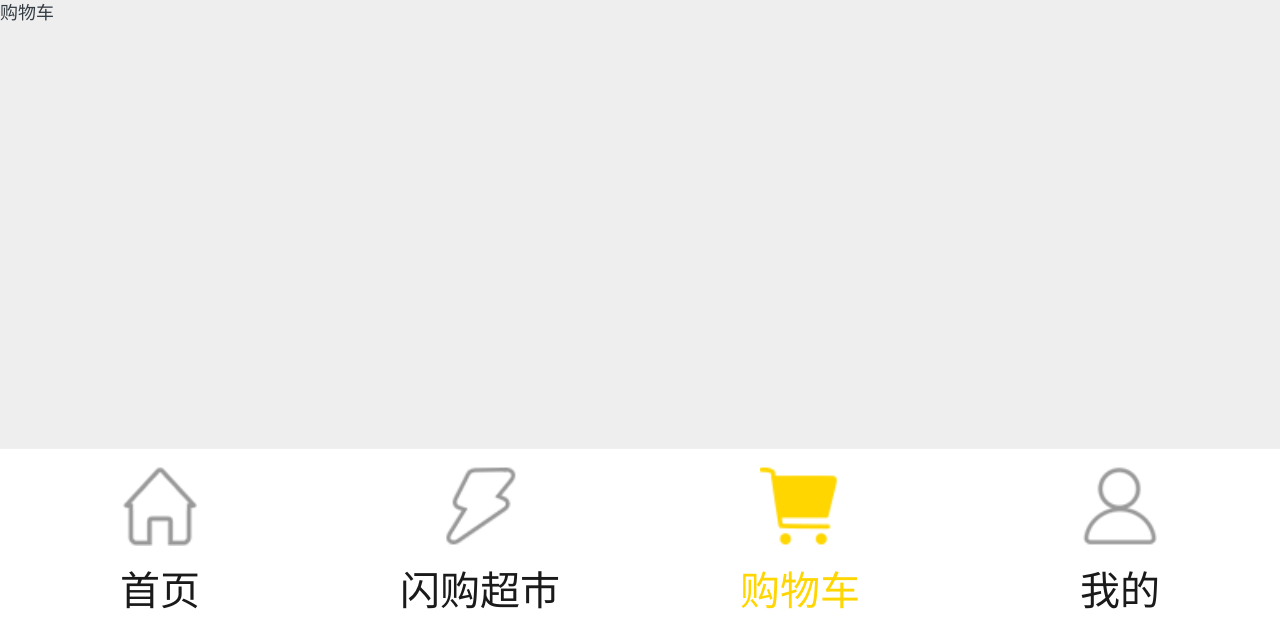
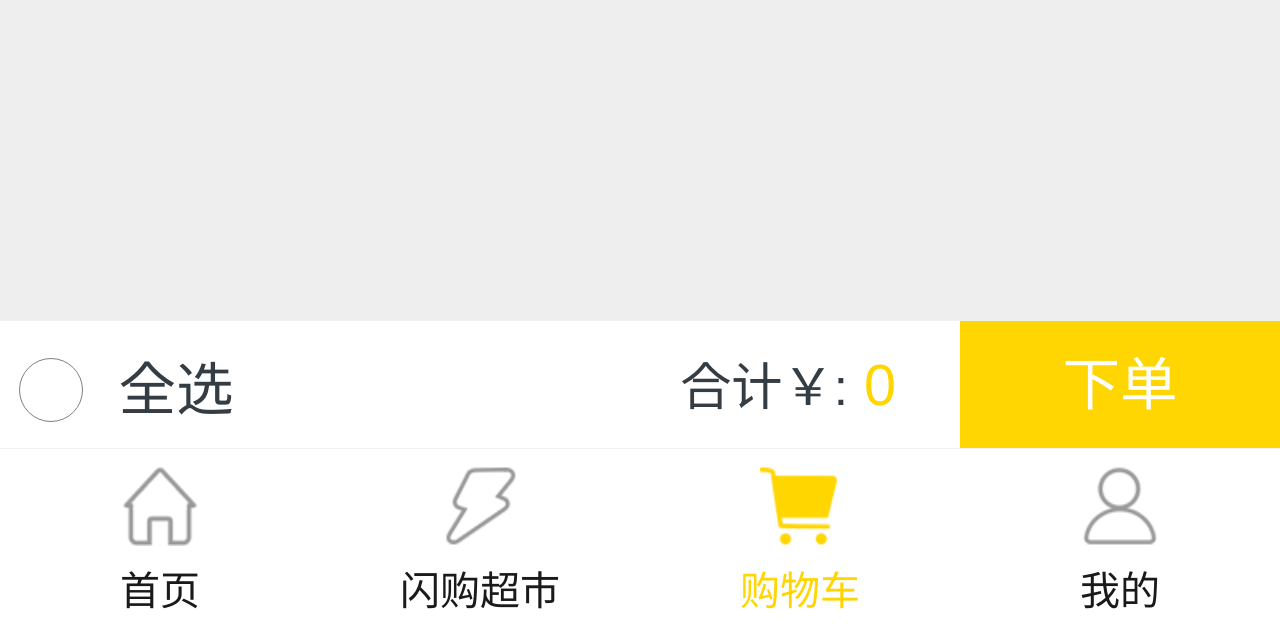
Before and after one commit to xkapg/JingLuo, a Django app: page /axf/cart/ in a window 1280 px wide. Shown: the part 176-800 px from the top of the page. Run offline with Django 3.2, Linux system fonts and the light colour scheme; some libraries are stand-ins or nearby versions.

Commit message:
购物车显示，购物车选中操作

```diff
--- a/app/models.py
+++ b/app/models.py
@@ -148,7 +148,6 @@ class User(models.Model):
     # token
     token = models.CharField(max_length=100)
 
-
 # 购物车 模型类
 class Cart(models.Model):
     # 用户
--- a/app/urls.py
+++ b/app/urls.py
@@ -15,4 +15,7 @@ urlpatterns = [
     url(r'checkuser/$', views.checkuser, name='checkuser'), # 用户名验证
 
     url(r'^addtocart/$', views.addtocart, name='addtocart'),    # 添加到购物车
+    url(r'^subtocart/$', views.subtocart, name='subtocart'),    # 购物车删减
+    url(r'changecartstatus/$', views.changecartstatus, name='changecartstatus'), # 修改选中状态
+    url(r'^changecartselect/$', views.changecartselect, name='changecartselect'),   # 全选/取消全选
 ]
--- a/app/views.py
+++ b/app/views.py
@@ -105,7 +105,25 @@ def market(request, categoryid, childid, sortid):
 
 # 购物车
 def cart(request):
-    return render(request, 'cart/cart.html')
+    token = request.session.get('token')
+    carts = []
+    if token:   # 已登录
+        # 根据token获取对应用户
+        user = User.objects.get(token=token)
+        # 根据用户，获取对应购物车 数据
+        carts = Cart.objects.filter(user=user).exclude(number=0)
+
+    # 一个班级 对应 多个学生
+    # 班级主表
+    # 学生从表 【声明关系】
+
+    responseDatra = {
+        'title': '购物车',
+        'carts': carts
+    }
+
+
+    return render(request, 'cart/cart.html', context=responseDatra)
 
 # 我的
 def mine(request):
@@ -255,3 +273,61 @@ def addtocart(request):
         responseData['status'] = '-1'
 
         return JsonResponse(responseData)
+
+# 购物车删减
+def subtocart(request):
+    token = request.session.get('token')
+    user = User.objects.get(token=token)
+    goodsid = request.GET.get('goodsid')
+    goods = Goods.objects.get(pk=goodsid)
+
+    # 删减操作
+    carts = Cart.objects.filter(user=user).filter(goods=goods)
+    cart = carts.first()
+    cart.number = cart.number - 1
+    cart.save()
+
+    responseData = {
+        'msg': '删减成功',
+        'status': '1',
+        'number': cart.number
+    }
+
+    return JsonResponse(responseData)
+
+# 修改选中状态
+def changecartstatus(request):
+    cartid = request.GET.get('cartid')
+    cart = Cart.objects.get(pk=cartid)
+    cart.isselect = not cart.isselect
+    cart.save()
+
+    responseData = {
+        'msg':'修改状态成功',
+        'status':'1',
+        'isselect': cart.isselect
+    }
+
+    return JsonResponse(responseData)
+
+# 全选/取消全选
+def changecartselect(request):
+    isall = request.GET.get('isall')
+    if isall == 'true':
+        isall = True
+    else:
+        isall = False
+
+    token = request.session.get('token')
+    user = User.objects.get(token=token)
+    carts = Cart.objects.filter(user=user)
+    for cart in carts:
+        cart.isselect = isall
+        cart.save()
+
+    responseData = {
+        'status': '1',
+        'msg':'全选/取消全选 操作成功'
+    }
+
+    return JsonResponse(responseData)
--- a/static/cart/css/cart.css
+++ b/static/cart/css/cart.css
@@ -1,7 +1,133 @@
+.cart{
+    height: 100%;
+    width: 100%;
+}
+
+/* 选中后的样式*/
 footer .cart span {
-	background: url(/static/base/img/cart1.png) no-repeat center;
-	background-size: 1.25rem;
+    background-image: url(/static/base/img/cart1.png);
 }
-footer .cart dd{
+footer .cart dd {
     color: #ffd601;
 }
+
+.cart .no{
+    display: inline-block;
+    width: 1rem;
+    height: 1rem;
+    border-radius: 50%;
+    border: 1px solid grey;
+}
+.cart .glyphicon-ok{
+    background: #ffd601;
+    color: white;
+    border-radius: 50%;
+    width: 1rem;
+    height: 1rem;
+    font-size: 1rem;
+}
+
+
+
+.cart ul{
+    /*background: lightpink;*/
+    padding-bottom: 2rem;
+}
+
+.cart ul li{
+    background: white;
+    padding: 0.5rem;
+    margin: 0.5rem;
+    border-radius: 0.7rem;
+
+    display: flex;
+    height: 6rem;
+}
+.cart ul li .confirm-wrapper{
+    width: 10%;
+    line-height: 6rem;
+    text-align: center;
+}
+
+.cart ul li .content-wrapper{
+    width: 90%;
+    display: flex;
+}
+.cart ul li .content-wrapper .img{
+    width: 30%;
+    line-height: 1;
+}
+.cart ul li .content-wrapper .img img{
+    width: 100%;
+}
+
+.cart ul li .content-wrapper .detail{
+    width: 70%;
+    font-size: 1rem;
+}
+.cart ul li .content-wrapper .detail .name{
+    width:100%;
+    white-space: nowrap;
+    overflow: hidden;
+    text-overflow: ellipsis;
+}
+.cart ul li .content-wrapper .detail .price{
+    color: indianred;
+    font-weight: 500;
+    margin: 0.3rem 0;
+}
+.cart ul li .content-wrapper .detail .num{
+    text-align: right;
+    padding-right: 0.3rem;
+}
+
+
+.cart .bill{
+    width:100%;
+    height: 2rem;
+    background: white;
+    position: fixed;
+    bottom: 2.75rem;
+    left: 0;
+    border-top: 1px solid #f0f0f0;
+    display: flex;
+    font-size: 0.9rem;
+    line-height: 2rem;
+}
+.cart .bill .bill-left{
+    width: 75%;
+    display: flex;
+    padding-left: 0.3rem;
+}
+.cart .bill .bill-left .all{
+    height: 100%;
+    width: 50%;
+}
+.cart .bill .bill-left .all span{
+    vertical-align: middle;
+}
+.cart .bill .bill-left .all b{
+    vertical-align: middle;
+    font-weight: normal;
+    padding-left: 0.3rem;
+}
+.cart .bill .bill-left .total{
+    width: 50%;
+    text-align: right;
+    padding-right: 1rem;
+}
+.cart .bill .bill-left .total span{
+    font-size: 0.8rem;
+}
+.cart .bill .bill-left .total b{
+    font-weight: normal;
+    color: #ffd601;
+}
+
+
+.cart .bill .bill-right{
+    width: 25%;
+    background: #ffd601;
+    text-align: center;
+    color: white;
+}
--- a/static/cart/js/cart.js
+++ b/static/cart/js/cart.js
@@ -0,0 +1,88 @@
+$(function () {
+    $('.cart').width(innerWidth)
+
+    // 总计
+    total()
+
+    // 商品 选中 状态
+    $('.cart .confirm-wrapper').click(function () {
+        var cartid = $(this).attr('cartid')
+        var $that = $(this)
+
+        $.get('/axf/changecartstatus/', {'cartid':cartid}, function (response) {
+            console.log(response)
+            if (response['status'] == '1'){
+                var isselect = response['isselect']
+                $that.attr('isselect', isselect)
+                // 先清空
+                $that.children().remove()
+                if (isselect){  // 选中
+                    $that.append('<span class="glyphicon glyphicon-ok"></span>')
+                } else {    // 未选中
+                    $that.append('<span class="no"></span>')
+                }
+
+                // 总计
+                total()
+            }
+        })
+    })
+
+    // 全选/取消全选
+    $('.cart .bill .all').click(function () {
+        var isall = $(this).attr('isall')
+        isall = (isall == 'false') ? true : false
+        $(this).attr('isall', isall)
+
+        // 自身状态
+        $(this).children().remove()
+        if (isall){ // 全选
+            $(this).append('<span class="glyphicon glyphicon-ok"></span>').append('<b>全选</b>')
+        } else {    // 取消全选
+            $(this).append('<span class="no"></span>').append('<b>全选</b>')
+        }
+
+
+        // 发起ajax请求
+        $.get('/axf/changecartselect/', {'isall':isall}, function (response) {
+            console.log(response)
+            if (response['status'] == '1'){
+                // 遍历
+                $('.confirm-wrapper').each(function () {
+                    $(this).attr('isselect', isall)
+                    $(this).children().remove()
+                    if (isall){ // 选中
+                        $(this).append('<span class="glyphicon glyphicon-ok"></span>')
+                    } else {    // 未选中
+                        $(this).append('<span class="no"></span>')
+                    }
+                })
+
+                // 总计
+                total()
+            }
+        })
+    })
+
+    // 计算总数
+    function total() {
+        var sum = 0
+
+        // 遍历
+        $('.goods').each(function () {
+            var $confirm = $(this).find('.confirm-wrapper')
+            var $content = $(this).find('.content-wrapper')
+
+            // 选中，才计算
+            if ($confirm.find('.glyphicon-ok').length){
+                var price = parseInt($content.find('.price').attr('str'))
+                console.log(price)
+                var num = parseInt($content.find('.num').attr('str'))
+                sum += num * price
+            }
+        })
+
+        // 修改总计 显示
+        $('.bill .total b').html(sum)
+    }
+})
--- a/templates/cart/cart.html
+++ b/templates/cart/cart.html
@@ -6,12 +6,53 @@
 {% endblock %}
 
 {% block title %}
-<title>购物车</title>
+<title>{{ title }}</title>
 {% endblock %}
 
 
 {% block content %}
-购物车
+<div class="cart">
+    <ul>
+        {% for cart in carts %}
+            <li class="goods">
+                <div class="confirm-wrapper" isselect="{{ cart.isselect }}" cartid="{{ cart.id }}">
+                    {% if cart.isselect %}
+                        <span class="glyphicon glyphicon-ok"></span>
+                    {% else %}
+                        <span class="no"></span>
+                    {% endif %}
+                </div>
+
+                <div class="content-wrapper">
+                    <div class="img">
+                        <img src="{{ cart.goods.productimg }}" alt="">
+                    </div>
+                    <div class="detail">
+                        <p class="name">{{ cart.goods.productlongname }}</p>
+                        <p class="price" str="{{ cart.goods.price }}"> ￥ {{ cart.goods.price }}</p>
+                        <p class="num" str="{{ cart.number }}"> x{{ cart.number }} </p>
+                    </div>
+                </div>
+            </li>
+        {% endfor %}
+    </ul>
+
+    <div class="bill">
+        <div class="bill-left">
+            <div class="all" isall="false">
+                <span class="no"></span>
+                <b>全选</b>
+            </div>
+            <div class="total">
+                <span>合计￥:</span>
+                <b>0</b>
+            </div>
+        </div>
+        <div class="bill-right">
+            下单
+        </div>
+    </div>
+</div>
 {% endblock %}
 
 
--- a/templates/market/market.html
+++ b/templates/market/market.html
@@ -64,7 +64,7 @@
 
 {#                      按钮操作#}
                         <div class="bt-wrapper">
-                            <span class="glyphicon glyphicon-minus"></span>
+                            <span class="glyphicon glyphicon-minus" goodsid="{{ goods.id }}"></span>
                             <span class="num">
                                 {% for cart in carts %}
                                     {% if cart.goods_id == goods.id %}
```
Also changed, not shown: static/market/js/market.js (+20 -0 lines), db.sqlite3.
